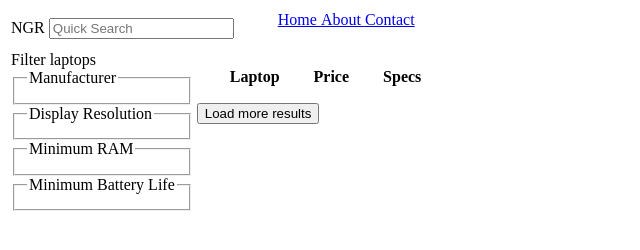
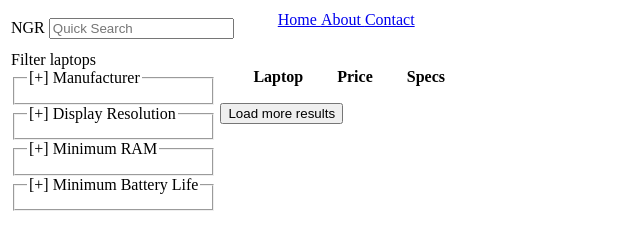
Before and after one commit to uprasad/ngr, a plain HTML site: page index.html in a window 1280 px wide. Shown: the whole page, without its empty margins (0-640 px from the left). Drawn offline with Linux system fonts and the light colour scheme.

Commit message:
Added fancy +,- signs

```diff
--- a/index.html
+++ b/index.html
@@ -44,7 +44,7 @@
 
 							<!-- Manufacturer -->
 							<fieldset>
-								<legend> Manufacturer </legend>
+								<legend> [+] Manufacturer </legend>
 								<div class="filter_content">
 								<label> <input type="checkbox" name="manufacturer" value="lenovo"/> Lenovo <br/> </label>
 								<label> <input type="checkbox" name="manufacturer" value="dell"/> Dell <br/> </label>
@@ -55,7 +55,7 @@
 
 							<!-- Display Resolution -->
 							<fieldset>
-								<legend> Display Resolution </legend>
+								<legend> [+] Display Resolution </legend>
 								<div class="filter_content">
 								<label> <input type="checkbox" name="display_res" value="1366 x 768"/> 1366 x 768 <br/> </label>
 								<label> <input type="checkbox" name="display_res" value="1280 x 800"/> 1280 x 800 <br/> </label>
@@ -67,7 +67,7 @@
 
 							<!-- RAM -->
 							<fieldset>
-								<legend> Minimum RAM </legend>
+								<legend> [+] Minimum RAM </legend>
 								<div class="filter_content">
 								<output id="ram_output"> 2 </output>
 								<input id="min_ram" type="range" min="0" max="16" value="2" oninput="updateSlider(value, 'ram_output')" /> GB
@@ -76,7 +76,7 @@
 
 							<!-- Battery Life -->
 							<fieldset>
-								<legend> Minimum Battery Life </legend>
+								<legend> [+] Minimum Battery Life </legend>
 								<div class="filter_content">
 								<output id="battery_output"> 0 </output>
 								<input id="min_battery" type="range" min="0" max="10" value="0" oninput="updateSlider(value, 'battery_output')" /> Hours
--- a/js/index.js
+++ b/js/index.js
@@ -151,6 +151,14 @@ function appendRows() {
 
 $(function() {
 	$("legend").click(function() {
+		var symbol = $.trim($(this).html()).substring(0, 3);
+		var fieldName = $.trim($(this).html()).substring(3);
+
+		if (symbol == "[+]")
+			$(this).html("[-]" + fieldName);
+		else
+			$(this).html("[+]" + fieldName);
+
 		$(this).parent().find(".filter_content").slideToggle("slow");
 	});
 });
```
